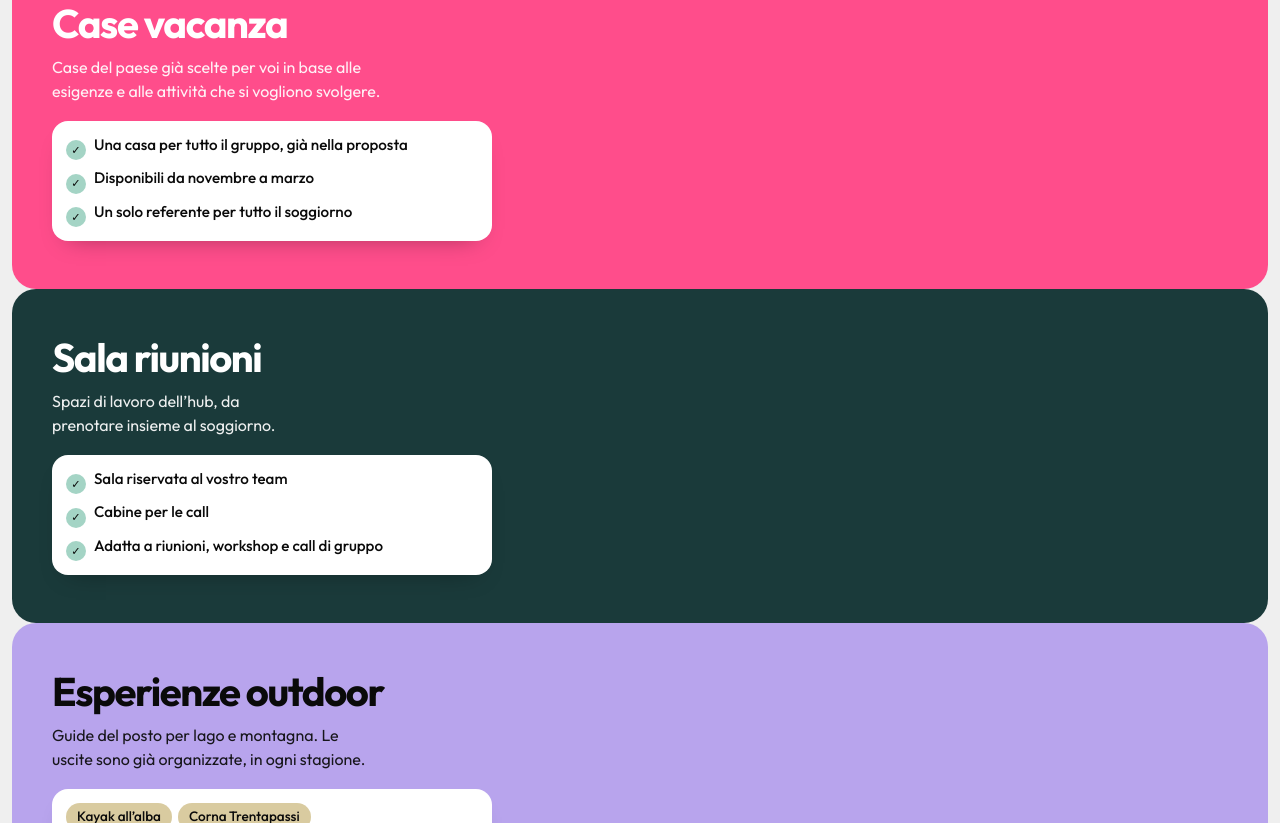
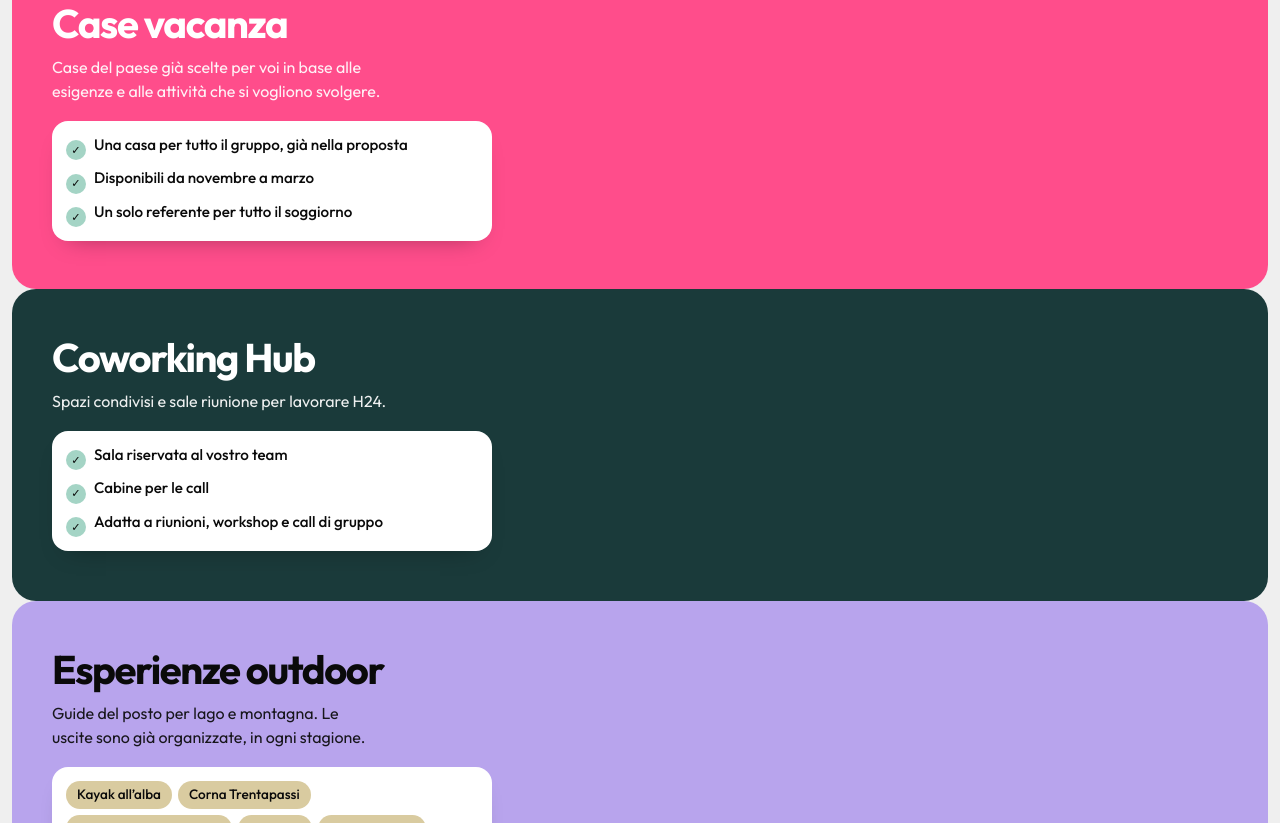
Before and after one commit to sinaxi/borgo-connesso, a plain HTML site: page index.html in a window 1280 px wide. Shown: the part 1463-2286 px from the top of the page. Drawn offline with Linux system fonts and the light colour scheme.

Commit message:
Rename the meeting room card to Coworking Hub.
Co-authored-by: Cursor <cursoragent@cursor.com>

```diff
--- a/index.html
+++ b/index.html
@@ -15,7 +15,7 @@
   <link rel="preconnect" href="https://fonts.googleapis.com">
   <link rel="preconnect" href="https://fonts.gstatic.com" crossorigin>
   <link href="https://fonts.googleapis.com/css2?family=Inter:wght@400;500;600&family=Outfit:wght@300;400;500;600;700;800&display=swap" rel="stylesheet">
-  <link rel="stylesheet" href="css/styles.css?v=279">
+  <link rel="stylesheet" href="css/styles.css?v=280">
 </head>
 <body id="top">
   <a class="skip" href="#contenuto">Vai al contenuto</a>
@@ -137,10 +137,10 @@
               </div>
             </li>
 
-            <!-- 2 · Sala riunioni -->
+            <!-- 2 · Coworking Hub -->
             <li class="sog-card is-dark" style="--i:1; --tone:var(--sog-teal)">
-              <h3>Sala riunioni</h3>
-              <p>Spazi di lavoro dell’hub, da prenotare insieme al soggiorno.</p>
+              <h3>Coworking Hub</h3>
+              <p>Spazi condivisi e sale riunione per lavorare H24.</p>
               <div class="sog-ui">
                 <div class="sog-row"><span><span class="sog-ok" aria-hidden="true">✓</span>Sala riservata al vostro team</span></div>
                 <div class="sog-row"><span><span class="sog-ok" aria-hidden="true">✓</span>Cabine per le call</span></div>
```
